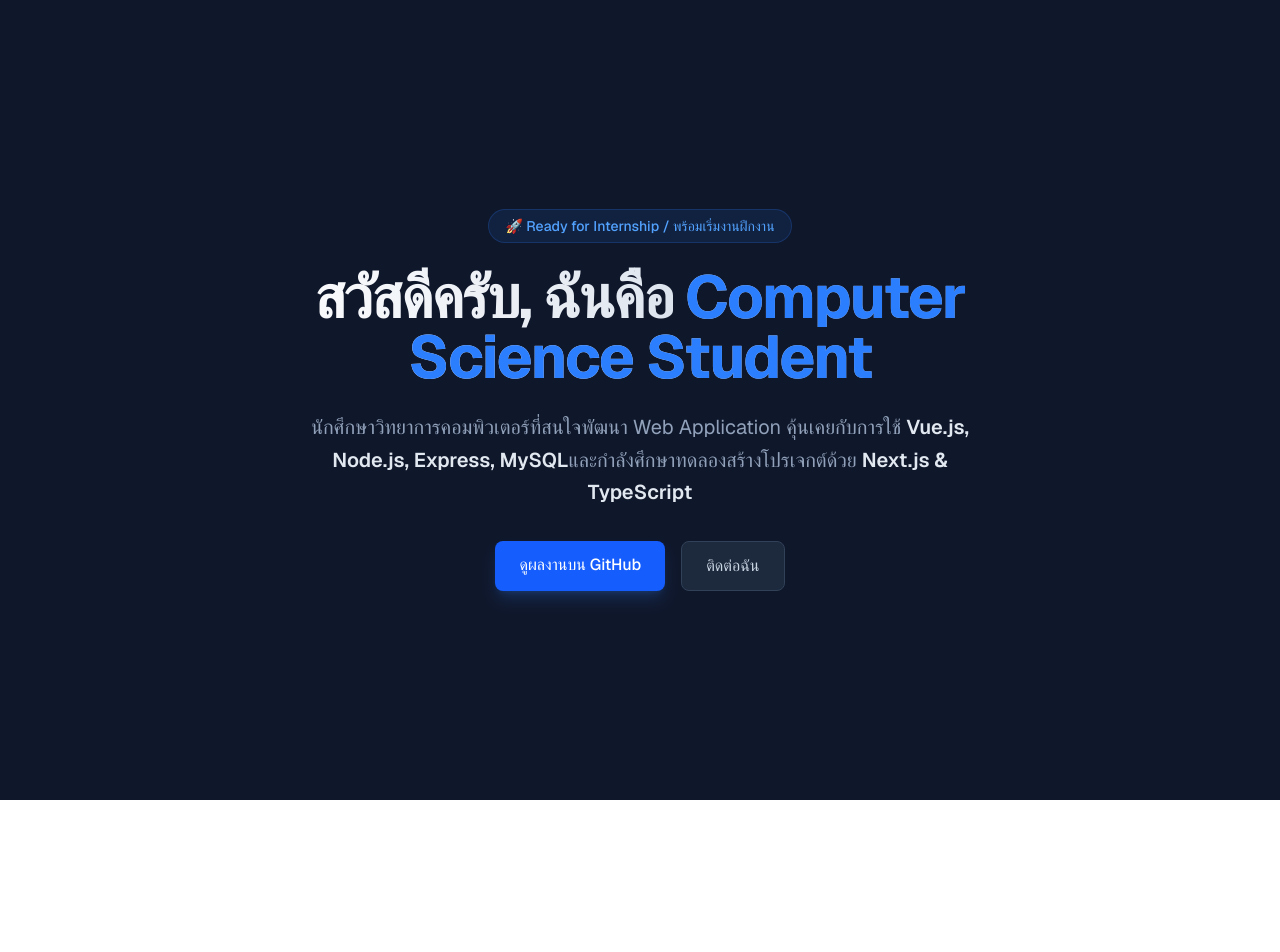
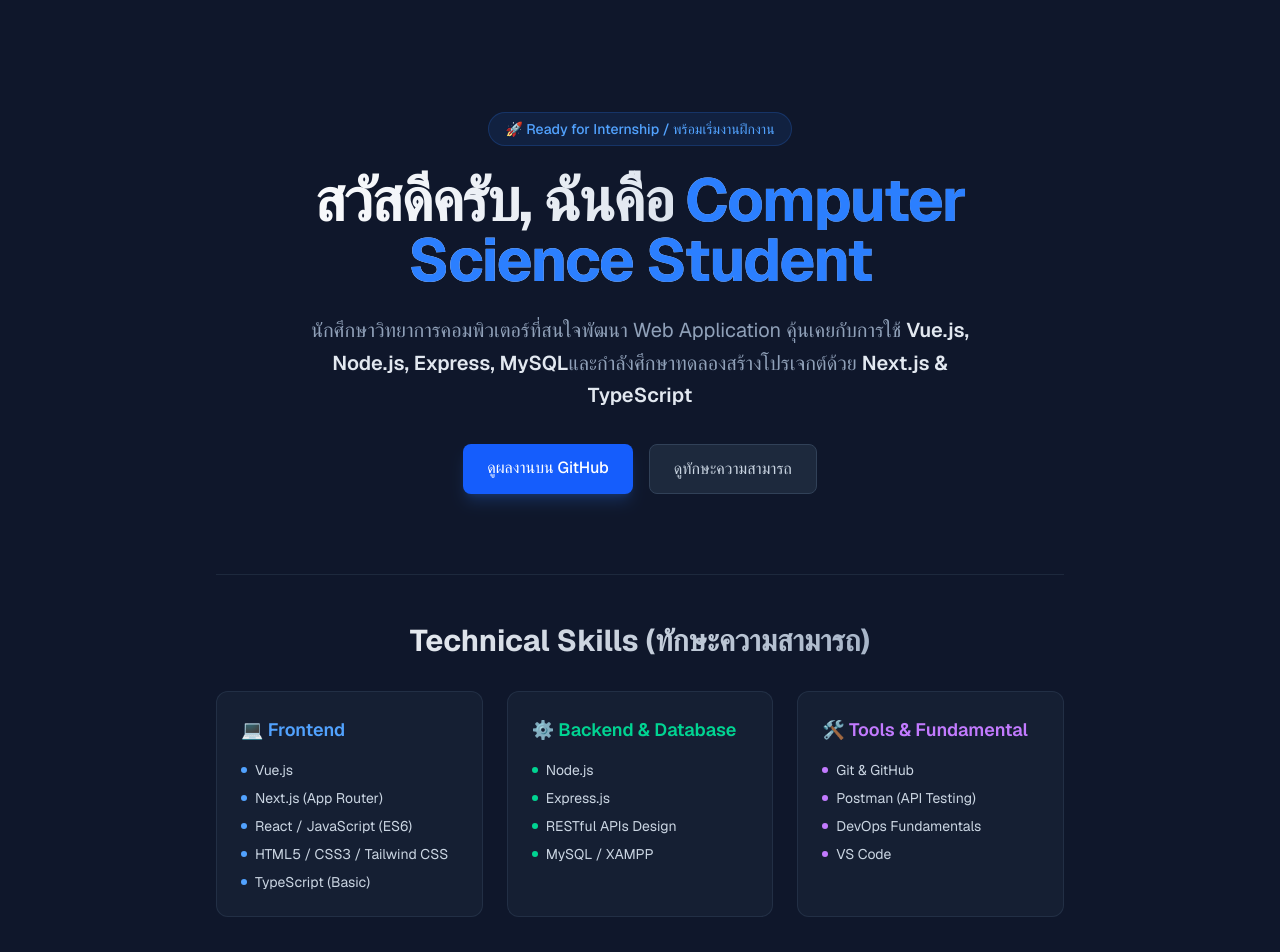
Before and after one commit to mewmaleaw111/my-portfolio, a Next.js app: page / in a window 1280 px wide. Shown: the top 952 px of the page. Before the commit the page ends 800 px from the top, so only its background shows below. Built offline with nearby package versions, Linux system fonts and the light colour scheme.

Commit message:
feat: add skills section

```diff
--- a/app/page.tsx
+++ b/app/page.tsx
@@ -1,29 +1,25 @@
-import Image from "next/image";
-
 export default function Home() {
   return (
     <main className="min-h-screen bg-slate-900 text-white font-sans">
-      {/* Container หลัก จัดให้อยู่กลางหน้าจอ */}
-      <div className="max-w-4xl mx-auto px-6 py-20 flex flex-col items-center justify-center min-h-screen text-center">
+      {/* Container หลัก */}
+      <div className="max-w-4xl mx-auto px-6 py-16 flex flex-col items-center justify-center">
 
-        {/* Badge สถานะ */}
+        {/* ================= HERO SECTION ================= */}
+        <section className="flex flex-col items-center text-center py-12">
           <span className="px-4 py-1.5 rounded-full bg-blue-500/10 text-blue-400 text-sm font-medium border border-blue-500/20 mb-6">
             🚀 Ready for Internship / พร้อมเริ่มงานฝึกงาน
           </span>
 
-        {/* หัวข้อหลัก */}
           <h1 className="text-4xl md:text-6xl font-bold tracking-tight mb-6 bg-gradient-to-r from-white via-slate-200 to-slate-400 bg-clip-text text-transparent">
             สวัสดีครับ, ฉันคือ <span className="text-blue-500">Computer Science Student</span>
           </h1>
 
-        {/* สรุปตัวตนสั้นๆ */}
           <p className="text-lg md:text-xl text-slate-400 max-w-2xl mb-8 leading-relaxed">
             นักศึกษาวิทยาการคอมพิวเตอร์ที่สนใจพัฒนา Web Application
             คุ้นเคยกับการใช้ <span className="text-slate-200 font-semibold">Vue.js, Node.js, Express, MySQL</span>
             และกำลังศึกษาทดลองสร้างโปรเจกต์ด้วย <span className="text-slate-200 font-semibold">Next.js & TypeScript</span>
           </p>
 
-        {/* ปุ่ม Action */}
           <div className="flex flex-wrap gap-4 justify-center">
             <a
               href="https://github.com/YOUR_GITHUB_USERNAME"
@@ -34,12 +30,64 @@ export default function Home() {
               ดูผลงานบน GitHub
             </a>
             <a
-            href="#contact"
+              href="#skills"
               className="px-6 py-3 rounded-lg bg-slate-800 hover:bg-slate-700 text-slate-300 font-medium border border-slate-700 transition-all"
             >
-            ติดต่อฉัน
+              ดูทักษะความสามารถ
             </a>
           </div>
+        </section>
+
+        {/* ================= SKILLS SECTION ================= */}
+        <section id="skills" className="w-full py-12 border-t border-slate-800 mt-8">
+          <h2 className="text-2xl md:text-3xl font-bold mb-8 text-center bg-gradient-to-r from-white to-slate-400 bg-clip-text text-transparent">
+            Technical Skills (ทักษะความสามารถ)
+          </h2>
+
+          <div className="grid grid-cols-1 md:grid-cols-3 gap-6">
+
+            {/* Frontend Skills */}
+            <div className="p-6 rounded-xl bg-slate-800/50 border border-slate-700/50 hover:border-blue-500/50 transition-all">
+              <h3 className="text-lg font-semibold text-blue-400 mb-4 flex items-center gap-2">
+                💻 Frontend
+              </h3>
+              <ul className="space-y-2 text-slate-300 text-sm">
+                <li className="flex items-center gap-2"><span className="w-1.5 h-1.5 rounded-full bg-blue-400"></span> Vue.js</li>
+                <li className="flex items-center gap-2"><span className="w-1.5 h-1.5 rounded-full bg-blue-400"></span> Next.js (App Router)</li>
+                <li className="flex items-center gap-2"><span className="w-1.5 h-1.5 rounded-full bg-blue-400"></span> React / JavaScript (ES6)</li>
+                <li className="flex items-center gap-2"><span className="w-1.5 h-1.5 rounded-full bg-blue-400"></span> HTML5 / CSS3 / Tailwind CSS</li>
+                <li className="flex items-center gap-2"><span className="w-1.5 h-1.5 rounded-full bg-blue-400"></span> TypeScript (Basic)</li>
+              </ul>
+            </div>
+
+            {/* Backend Skills */}
+            <div className="p-6 rounded-xl bg-slate-800/50 border border-slate-700/50 hover:border-emerald-500/50 transition-all">
+              <h3 className="text-lg font-semibold text-emerald-400 mb-4 flex items-center gap-2">
+                ⚙️ Backend & Database
+              </h3>
+              <ul className="space-y-2 text-slate-300 text-sm">
+                <li className="flex items-center gap-2"><span className="w-1.5 h-1.5 rounded-full bg-emerald-400"></span> Node.js</li>
+                <li className="flex items-center gap-2"><span className="w-1.5 h-1.5 rounded-full bg-emerald-400"></span> Express.js</li>
+                <li className="flex items-center gap-2"><span className="w-1.5 h-1.5 rounded-full bg-emerald-400"></span> RESTful APIs Design</li>
+                <li className="flex items-center gap-2"><span className="w-1.5 h-1.5 rounded-full bg-emerald-400"></span> MySQL / XAMPP</li>
+              </ul>
+            </div>
+
+            {/* Tools & Knowledge */}
+            <div className="p-6 rounded-xl bg-slate-800/50 border border-slate-700/50 hover:border-purple-500/50 transition-all">
+              <h3 className="text-lg font-semibold text-purple-400 mb-4 flex items-center gap-2">
+                🛠️ Tools & Fundamental
+              </h3>
+              <ul className="space-y-2 text-slate-300 text-sm">
+                <li className="flex items-center gap-2"><span className="w-1.5 h-1.5 rounded-full bg-purple-400"></span> Git & GitHub</li>
+                <li className="flex items-center gap-2"><span className="w-1.5 h-1.5 rounded-full bg-purple-400"></span> Postman (API Testing)</li>
+                <li className="flex items-center gap-2"><span className="w-1.5 h-1.5 rounded-full bg-purple-400"></span> DevOps Fundamentals</li>
+                <li className="flex items-center gap-2"><span className="w-1.5 h-1.5 rounded-full bg-purple-400"></span> VS Code</li>
+              </ul>
+            </div>
+
+          </div>
+        </section>
 
       </div>
     </main>
```
Lines whose indentation alone changed are shown as unchanged.
